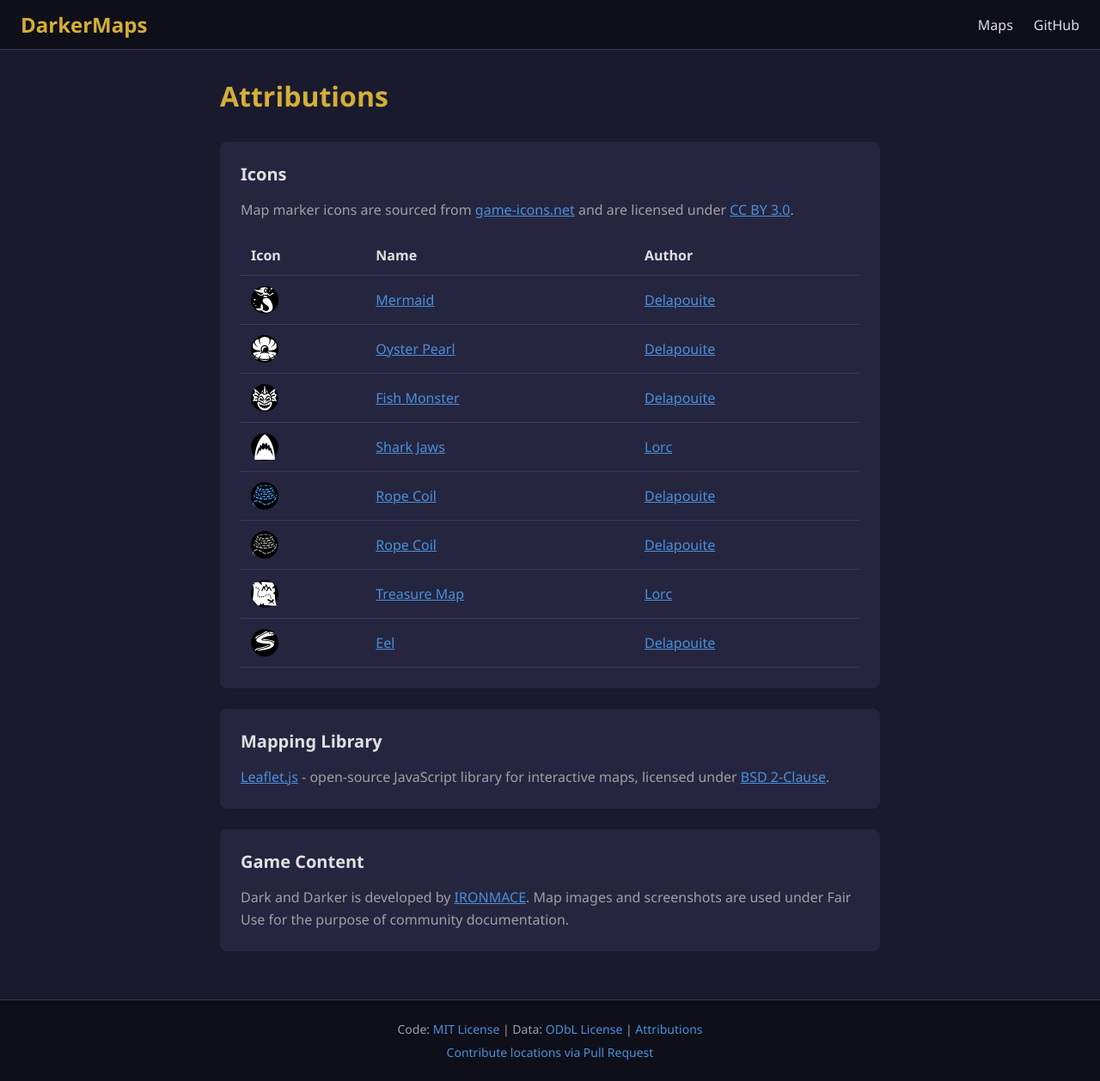
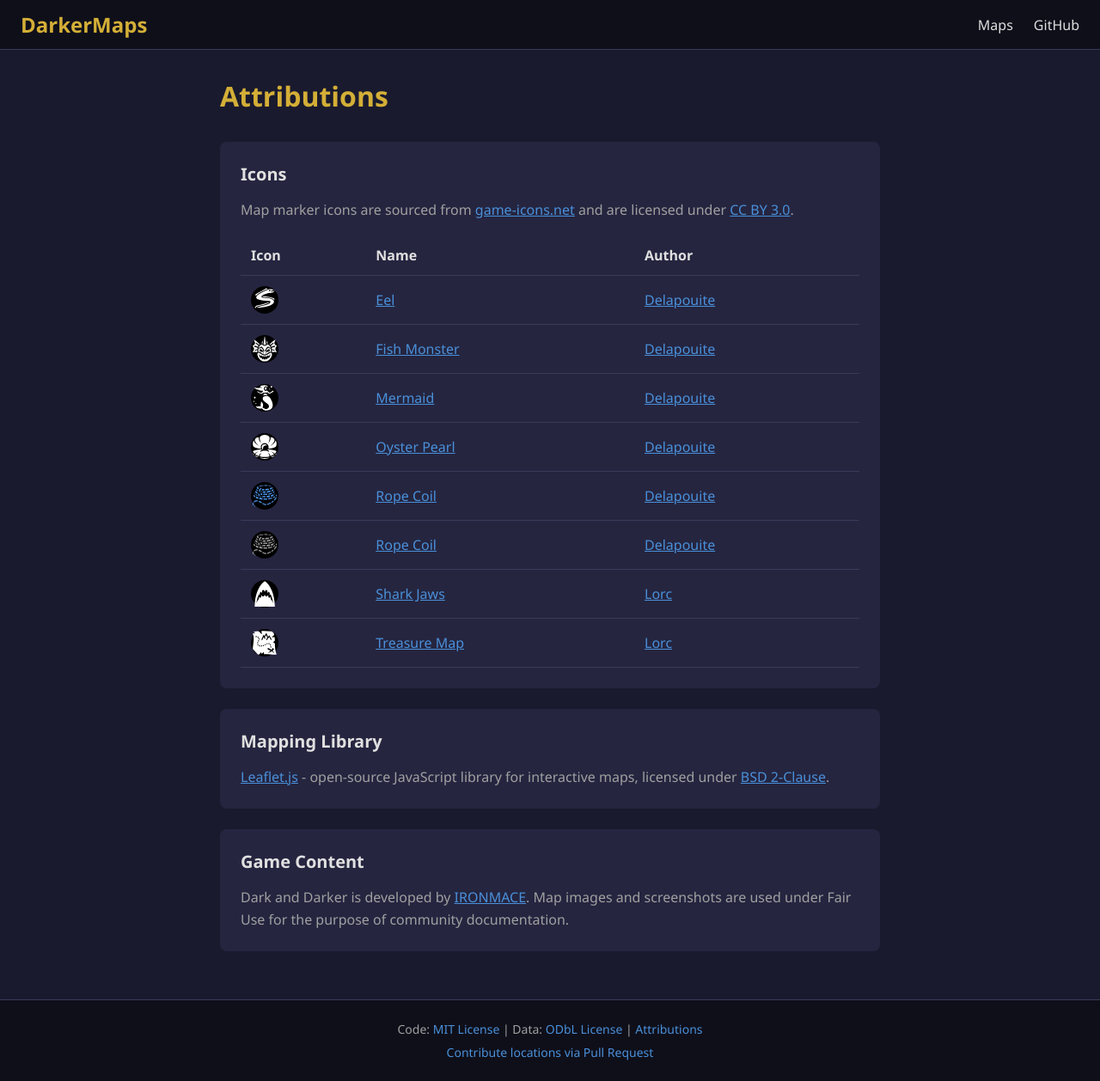
Before and after one commit to vivisect6/DarkerMaps, a Jekyll site: the page built from attributions.html, in a window 1280 px wide. Shown: the whole page at 86% size. Built offline with Jekyll 4.4.1, drawn with Linux system fonts in a browser that asks for light colours.

Commit message:
Sort icons alphabetically on attributions page
🤖 Generated with [Claude Code](https://claude.com/claude-code)

Co-Authored-By: Claude Opus 4.5 <noreply@anthropic.com>

```diff
--- a/attributions.html
+++ b/attributions.html
@@ -52,7 +52,8 @@ title: Attributions
                 </tr>
             </thead>
             <tbody>
-                {% for icon in site.data.icon_attributions %}
+                {% assign sorted_icons = site.data.icon_attributions | sort: "name" %}
+                {% for icon in sorted_icons %}
                 <tr>
                     <td><img src="{{ '/assets/icons/' | append: icon.file | relative_url }}" alt="{{ icon.name }} icon" width="32" height="32"></td>
                     <td><a href="{{ icon.url }}" target="_blank" rel="noopener">{{ icon.name }}</a></td>
```
